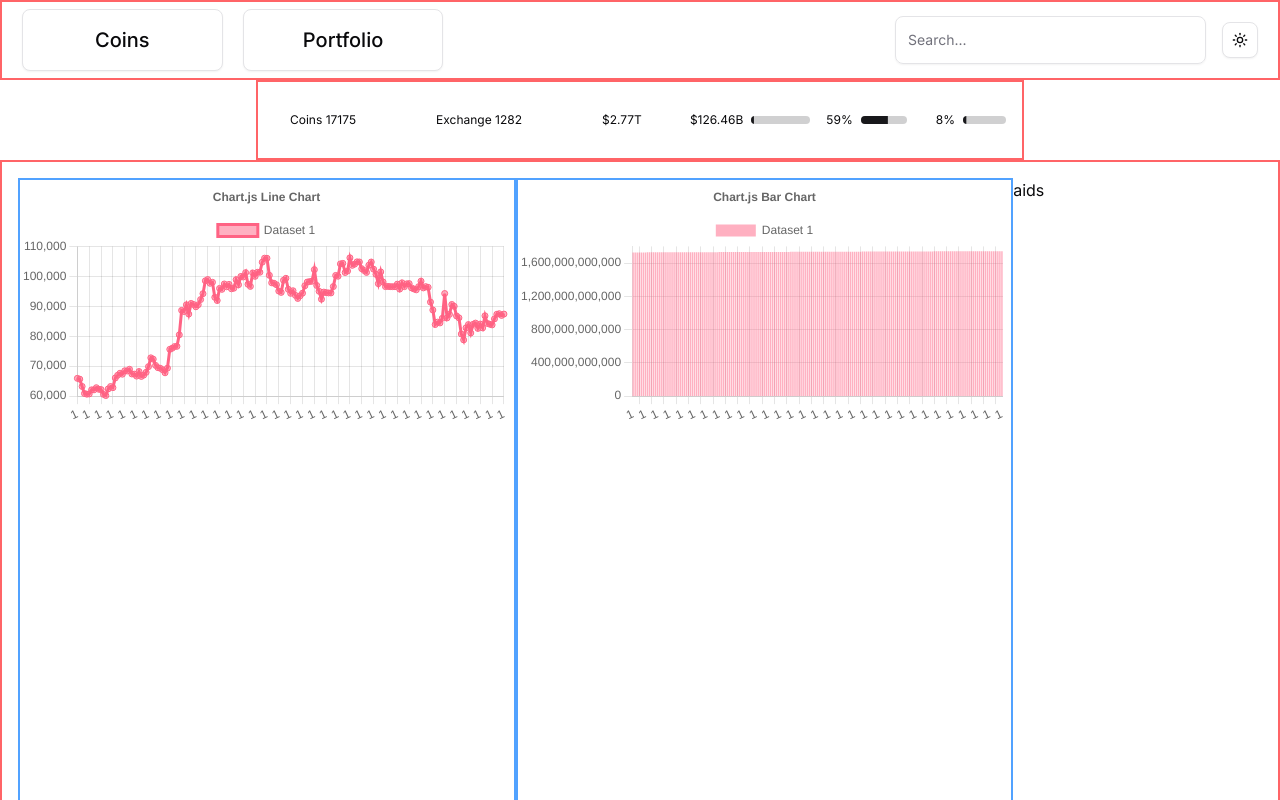
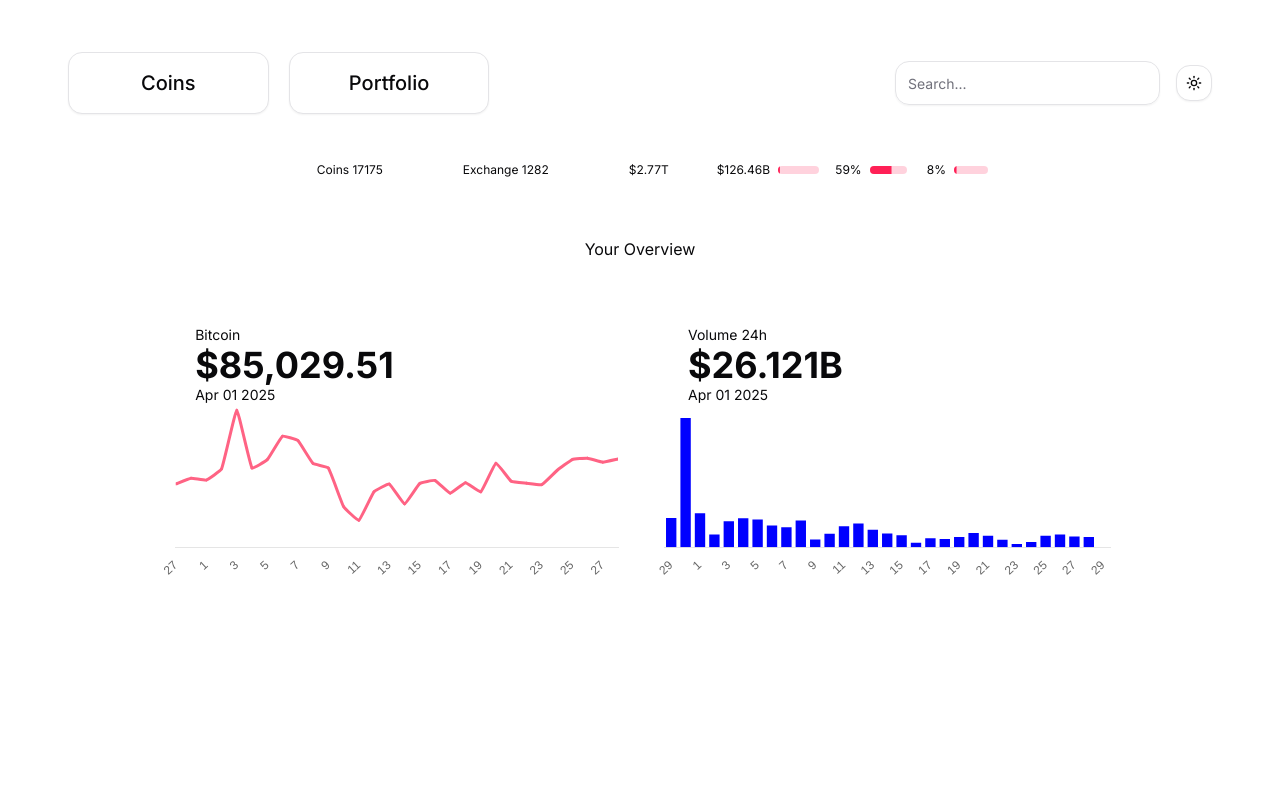
Before and after one commit to eatthischair/crypto-app-test, a Next.js app: page / in a window 1280 px wide. Shown: the top 800 px of the page. Built offline with nearby package versions, Linux system fonts and the light colour scheme.

Commit message:
finished bar charts using sample data

```diff
--- a/src/app/globals.css
+++ b/src/app/globals.css
@@ -13,6 +13,9 @@
   --color-foreground: var(--foreground);
 }
 
+* {
+  box-sizing: border-box;
+}
 /*
   The default border color has changed to `currentColor` in Tailwind CSS v4,
   so we've added these compatibility styles to make sure everything still
@@ -32,17 +35,15 @@
 }
 
 :root {
-  --foreground-rgb: 0, 0, 0;
-  --background-start-rgb: 214, 219, 220;
-  --background-end-rgb: 255, 255, 255;
+  --radius: 1rem;
   --background: oklch(1 0 0);
   --foreground: oklch(0.141 0.005 285.823);
   --card: oklch(1 0 0);
   --card-foreground: oklch(0.141 0.005 285.823);
   --popover: oklch(1 0 0);
   --popover-foreground: oklch(0.141 0.005 285.823);
-  --primary: oklch(0.21 0.006 285.885);
-  --primary-foreground: oklch(0.985 0 0);
+  --primary: oklch(0.645 0.246 16.439);
+  --primary-foreground: oklch(0.969 0.015 12.422);
   --secondary: oklch(0.967 0.001 286.375);
   --secondary-foreground: oklch(0.21 0.006 285.885);
   --muted: oklch(0.967 0.001 286.375);
@@ -50,24 +51,56 @@
   --accent: oklch(0.967 0.001 286.375);
   --accent-foreground: oklch(0.21 0.006 285.885);
   --destructive: oklch(0.577 0.245 27.325);
-  --destructive-foreground: oklch(0.577 0.245 27.325);
   --border: oklch(0.92 0.004 286.32);
   --input: oklch(0.92 0.004 286.32);
-  --ring: oklch(0.705 0.015 286.067);
+  --ring: oklch(0.645 0.246 16.439);
   --chart-1: oklch(0.646 0.222 41.116);
   --chart-2: oklch(0.6 0.118 184.704);
   --chart-3: oklch(0.398 0.07 227.392);
   --chart-4: oklch(0.828 0.189 84.429);
   --chart-5: oklch(0.769 0.188 70.08);
-  --radius: 0.625rem;
   --sidebar: oklch(0.985 0 0);
   --sidebar-foreground: oklch(0.141 0.005 285.823);
-  --sidebar-primary: oklch(0.21 0.006 285.885);
-  --sidebar-primary-foreground: oklch(0.985 0 0);
+  --sidebar-primary: oklch(0.645 0.246 16.439);
+  --sidebar-primary-foreground: oklch(0.969 0.015 12.422);
   --sidebar-accent: oklch(0.967 0.001 286.375);
   --sidebar-accent-foreground: oklch(0.21 0.006 285.885);
   --sidebar-border: oklch(0.92 0.004 286.32);
-  --sidebar-ring: oklch(0.705 0.015 286.067);
+  --sidebar-ring: oklch(0.645 0.246 16.439);
+}
+
+.dark {
+  --background: oklch(0.141 0.005 285.823);
+  --foreground: oklch(0.985 0 0);
+  --card: oklch(0.21 0.006 285.885);
+  --card-foreground: oklch(0.985 0 0);
+  --popover: oklch(0.21 0.006 285.885);
+  --popover-foreground: oklch(0.985 0 0);
+  --primary: oklch(0.645 0.246 16.439);
+  --primary-foreground: oklch(0.969 0.015 12.422);
+  --secondary: oklch(0.274 0.006 286.033);
+  --secondary-foreground: oklch(0.985 0 0);
+  --muted: oklch(0.274 0.006 286.033);
+  --muted-foreground: oklch(0.705 0.015 286.067);
+  --accent: oklch(0.274 0.006 286.033);
+  --accent-foreground: oklch(0.985 0 0);
+  --destructive: oklch(0.704 0.191 22.216);
+  --border: oklch(1 0 0 / 10%);
+  --input: oklch(1 0 0 / 15%);
+  --ring: oklch(0.645 0.246 16.439);
+  --chart-1: oklch(0.488 0.243 264.376);
+  --chart-2: oklch(0.696 0.17 162.48);
+  --chart-3: oklch(0.769 0.188 70.08);
+  --chart-4: oklch(0.627 0.265 303.9);
+  --chart-5: oklch(0.645 0.246 16.439);
+  --sidebar: oklch(0.21 0.006 285.885);
+  --sidebar-foreground: oklch(0.985 0 0);
+  --sidebar-primary: oklch(0.645 0.246 16.439);
+  --sidebar-primary-foreground: oklch(0.969 0.015 12.422);
+  --sidebar-accent: oklch(0.274 0.006 286.033);
+  --sidebar-accent-foreground: oklch(0.985 0 0);
+  --sidebar-border: oklch(1 0 0 / 10%);
+  --sidebar-ring: oklch(0.645 0.246 16.439);
 }
 
 @media (prefers-color-scheme: dark) {
@@ -87,41 +120,6 @@
 /*
   ---break---
 */
-
-.dark {
-  --background: oklch(0.141 0.005 285.823);
-  --foreground: oklch(0.985 0 0);
-  --card: oklch(0.141 0.005 285.823);
-  --card-foreground: oklch(0.985 0 0);
-  --popover: oklch(0.141 0.005 285.823);
-  --popover-foreground: oklch(0.985 0 0);
-  --primary: oklch(0.985 0 0);
-  --primary-foreground: oklch(0.21 0.006 285.885);
-  --secondary: oklch(0.274 0.006 286.033);
-  --secondary-foreground: oklch(0.985 0 0);
-  --muted: oklch(0.274 0.006 286.033);
-  --muted-foreground: oklch(0.705 0.015 286.067);
-  --accent: oklch(0.274 0.006 286.033);
-  --accent-foreground: oklch(0.985 0 0);
-  --destructive: oklch(0.396 0.141 25.723);
-  --destructive-foreground: oklch(0.637 0.237 25.331);
-  --border: oklch(0.274 0.006 286.033);
-  --input: oklch(0.274 0.006 286.033);
-  --ring: oklch(0.442 0.017 285.786);
-  --chart-1: oklch(0.488 0.243 264.376);
-  --chart-2: oklch(0.696 0.17 162.48);
-  --chart-3: oklch(0.769 0.188 70.08);
-  --chart-4: oklch(0.627 0.265 303.9);
-  --chart-5: oklch(0.645 0.246 16.439);
-  --sidebar: oklch(0.21 0.006 285.885);
-  --sidebar-foreground: oklch(0.985 0 0);
-  --sidebar-primary: oklch(0.488 0.243 264.376);
-  --sidebar-primary-foreground: oklch(0.985 0 0);
-  --sidebar-accent: oklch(0.274 0.006 286.033);
-  --sidebar-accent-foreground: oklch(0.985 0 0);
-  --sidebar-border: oklch(0.274 0.006 286.033);
-  --sidebar-ring: oklch(0.442 0.017 285.786);
-}
 
 /*
   ---break---
--- a/src/app/layout.tsx
+++ b/src/app/layout.tsx
@@ -18,7 +18,7 @@
   return (
     <html lang="en" suppressHydrationWarning>
       <body className={inter.className}>
-        <div className="w-screen h-screen">
+        <div className="w-screen h-screen p-12">
           <Provider store={store}>
             <ThemeProvider
               attribute="class"
--- a/src/app/ui/Charts/BarChart.tsx
+++ b/src/app/ui/Charts/BarChart.tsx
@@ -1,8 +1,5 @@
 'use client';
-// export const Charts = () => {
-//   return <div className="w-full h-[50%] border-blue-400 border-2">
-//     charts</div>;
-// };
+
 import React from 'react';
 import {
   Chart as ChartJS,
@@ -24,42 +21,89 @@
   Legend
 );
 
-export const prices = require('../../data/prices.json').prices;
+export const volume = require('../../data/prices.json').total_volumes;
 export const pricesData = require('../../data/prices.json');
 
-export const labels = prices.map((price) => '1');
+// export const spliceLatestVolume = () => {
+//   const endTimeStamp = volume[volume.length - 1][0];
+//   const startTimeStamp = endTimeStamp - 86400000 * 7; //1 day
 
-console.log('prices', prices, 'pricesdata', pricesData);
+//   const endTime = new Date(endTimeStamp);
+//   const startTime = new Date(startTimeStamp);
+
+//   let volume24hrs;
+//   for (let i = volume.length - 1; i >= 0; i--) {
+//     const currentTimeStamp = volume[i][0];
+//     if (currentTimeStamp <= startTimeStamp) {
+//       volume24hrs = volume.slice(i);
+//       break;
+//     }
+//   }
+//   return volume24hrs;
+// };
+// export const dayVolume = spliceLatestVolume();
+
+export const dayVolume = volume.slice(-30).map((item) => item[1]);
+export const labels = volume.map((item) => new Date(item[0]).getDate());
 
 export const data = {
   labels,
   datasets: [
     {
       label: 'Dataset 1',
-      data: prices,
-      borderColor: 'rgb(255, 99, 132)',
-      backgroundColor: 'rgba(255, 99, 132, 0.5)',
+      data: dayVolume,
+      // borderColor: 'rgb(255, 255, 132)',
+      backgroundColor: 'blue',
+      color: 'white',
     },
   ],
 };
-
 export const options = {
   responsive: true,
   plugins: {
     legend: {
       position: 'top' as const,
+      display: false,
     },
-    title: {
-      display: true,
-      text: 'Chart.js Bar Chart',
+  },
+  scales: {
+    y: {
+      beginAtZero: true,
+      max: 600000000000,
+      ticks: {
+        stepSize: 5,
+        display: false,
+      },
+      grid: {
+        display: false,
+      },
+      border: {
+        display: false,
+      },
+    },
+    x: {
+      min: 0,
+      max: 30,
+      ticks: {
+        display: true,
+        stepSize: 5000,
+      },
+      grid: {
+        display: false,
+      },
     },
   },
 };
 
 export function BarChart() {
   return (
-    <div className="w-[40%]  border-blue-400 border-2">
-      <Bar options={options} data={data} />
+    <div className="w-[40%] ">
+      <div className="absolute m-4 text-foreground p-4">
+        <h4 className="text-sm">Volume 24h</h4>
+        <h2 className="text-4xl font-bold">$26.121B</h2>
+        <div className="text-sm">Apr 01 2025</div>
+      </div>
+      <Bar options={options} data={data} height={500} width={800} />
     </div>
   );
 }
--- a/src/app/ui/Charts/LineChart.tsx
+++ b/src/app/ui/Charts/LineChart.tsx
@@ -1,8 +1,5 @@
 'use client';
-// export const Charts = () => {
-//   return <div className="w-full h-[50%] border-blue-400 border-2">
-//     charts</div>;
-// };
+
 import React from 'react';
 import {
   Chart as ChartJS,
@@ -26,25 +23,9 @@
   Legend
 );
 
-export const options = {
-  responsive: true,
-  plugins: {
-    legend: {
-      position: 'top' as const,
-    },
-    title: {
-      display: true,
-      text: 'Chart.js Line Chart',
-    },
-  },
-};
-
-export const prices = require('../../data/prices.json').prices;
+export const prices = require('../../data/prices.json').prices.slice(-30);
 export const pricesData = require('../../data/prices.json');
-
-export const labels = prices.map((price) => '1');
-
-console.log('prices', prices, 'pricesdata', pricesData);
+export const labels = prices.map((item) => new Date(item[0]).getDate());
 
 export const data = {
   labels,
@@ -58,10 +39,49 @@
   ],
 };
 
+export const options = {
+  responsive: true,
+  plugins: {
+    legend: {
+      position: 'top' as const,
+      display: false,
+    },
+  },
+  scales: {
+    y: {
+      display: false,
+      grid: {
+        display: false,
+      },
+      max: 110000,
+    },
+    x: {
+      min: 0,
+      max: 30,
+      grid: {
+        display: false,
+      },
+    },
+  },
+  elements: {
+    line: {
+      tension: 0.1,
+    },
+    point: {
+      pointRadius: 1,
+    },
+  },
+};
+
 export function LineChart() {
   return (
-    <div className="w-[40%]  border-blue-400 border-2">
-      <Line options={options} data={data} />
+    <div className="w-[40%] ">
+      <div className="absolute m-4 text-foreground p-4">
+        <h4 className="text-sm">Bitcoin</h4>
+        <h2 className="text-4xl font-bold">$85,029.51</h2>
+        <div className="text-sm">Apr 01 2025</div>
+      </div>
+      <Line options={options} data={data} height={500} width={800} />
     </div>
   );
 }
--- a/src/app/ui/CoinPage/CoinPage.tsx
+++ b/src/app/ui/CoinPage/CoinPage.tsx
@@ -3,10 +3,14 @@
 
 export const CoinPage = () => {
   return (
-    <div className="flex w-full h-full border-red-400 border-2 p-4">
-      <LineChart />
-      <BarChart />
-      aids
-    </div>
+    <>
+      <h2 className="flex w-full gap-8 p-4 justify-center flex-grow">
+        Your Overview
+      </h2>
+      <div className="flex w-full h-3/5 gap-8 p-4 justify-center flex-grow">
+        <LineChart />
+        <BarChart />
+      </div>
+    </>
   );
 };
--- a/src/app/ui/MarketData/DataBar.tsx
+++ b/src/app/ui/MarketData/DataBar.tsx
@@ -15,7 +15,7 @@
   // total_volume[currency]; // where currency is the currency you selected in the app
 
   return (
-    <span className="m-auto h-[10%] w-[60%] flex items-center justify-center gap-4 text-xs border-red-400 border-2 ">
+    <span className="flex m-auto my-4 h-[10%] w-[60%] items-center justify-center gap-4 text-xs ">
       <div className="p-8">Coins {data.active_cryptocurrencies}</div>
       <div className="p-8">Exchange {data.markets} </div>
       <div className="p-8">$2.77T</div>
--- a/src/app/ui/NavBar/Navbar.tsx
+++ b/src/app/ui/NavBar/Navbar.tsx
@@ -3,10 +3,7 @@
 import { ThemeButton } from './ThemeButton';
 export const NavBar = () => {
   return (
-    <div
-      className="flex flex-row border-red-400 border-2 w-full h-[10%] gap-3 items-center
-     "
-    >
+    <div className="flex flex-row w-[100%] h-[10%] gap-3 items-center">
       <div className="flex gap-5 ml-5">
         <NavBarLinks href="/" title={'Coins'} />
         <NavBarLinks href="dashboard/portfolio" title={'Portfolio'} />
```
